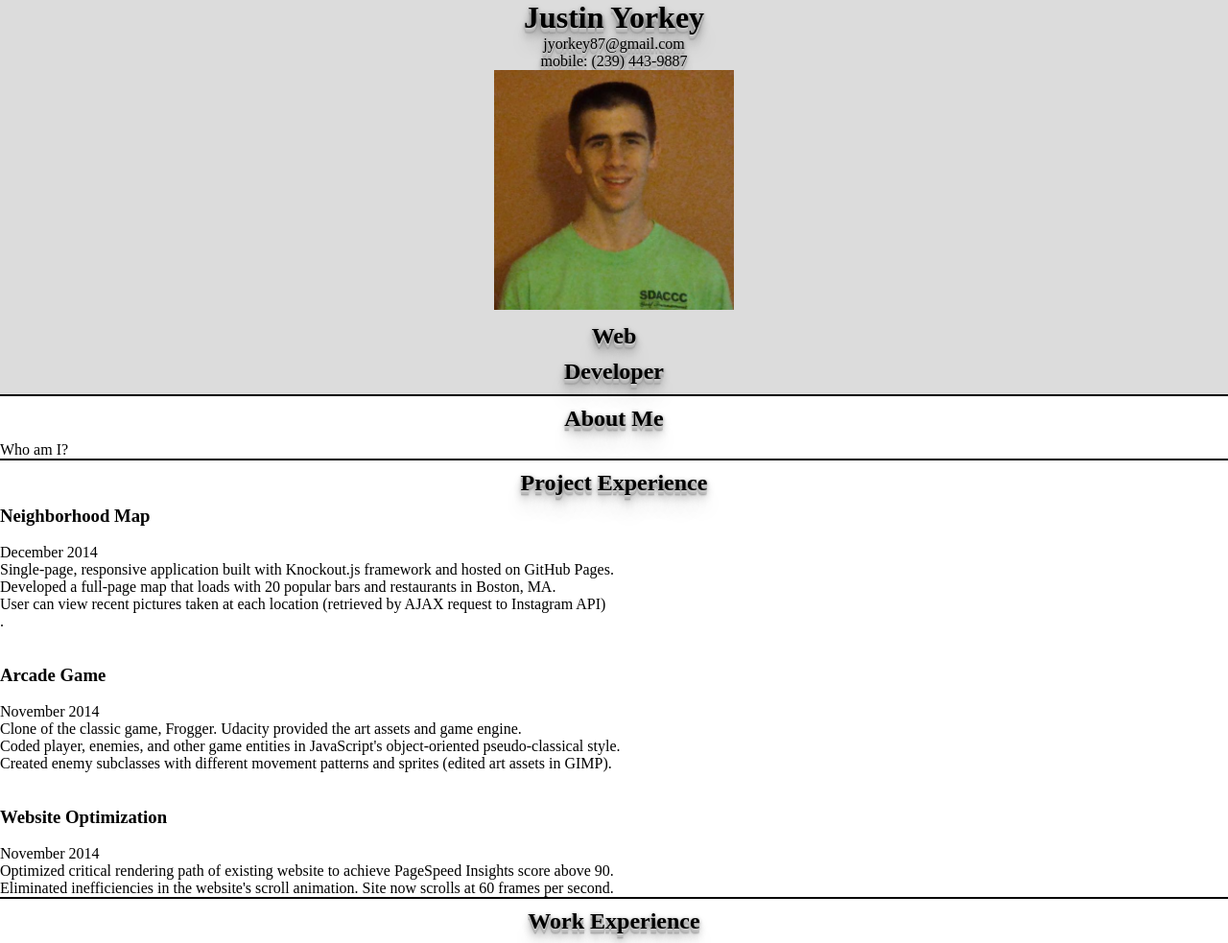
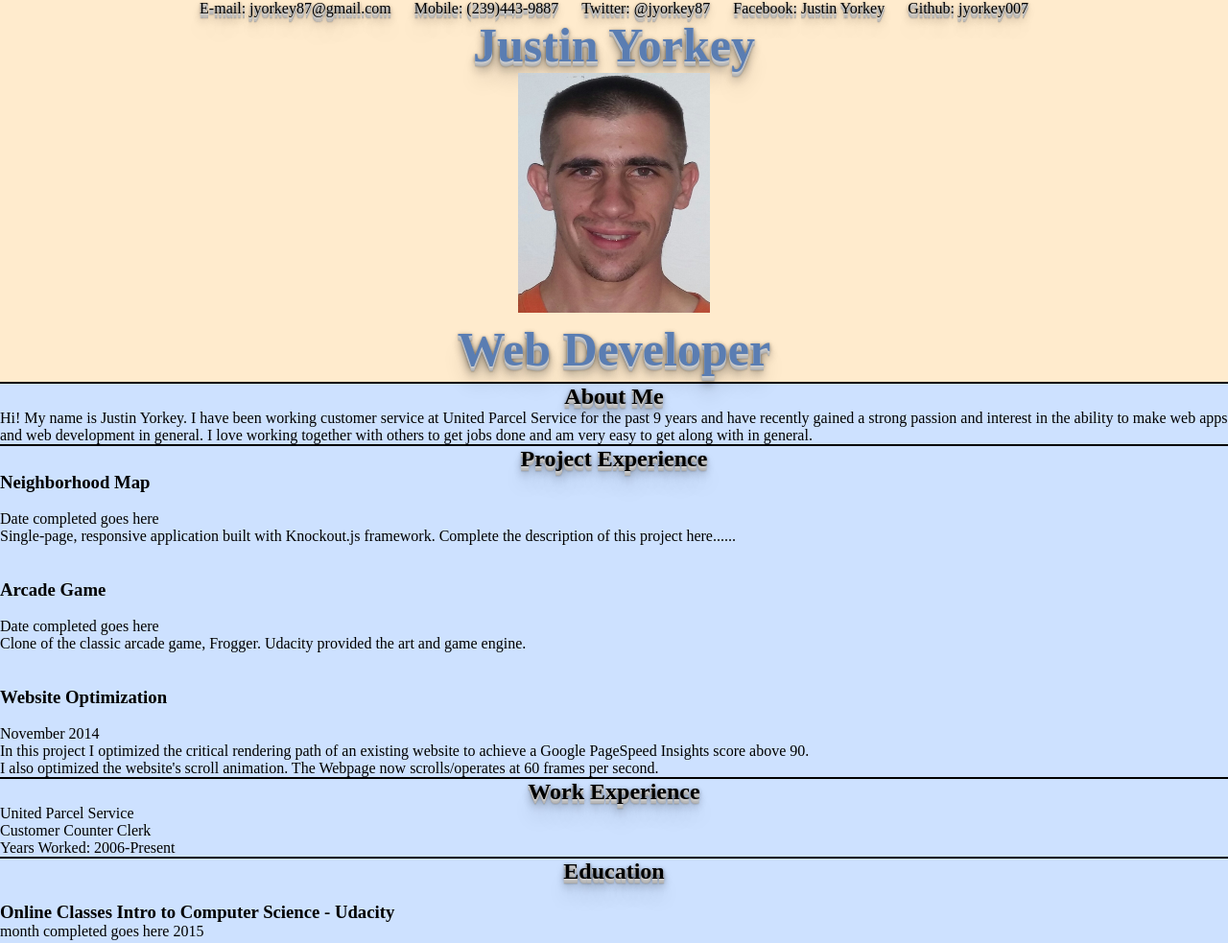
Before and after one commit to jyorkey007/Portfolio, a plain HTML site: page index.html in a window 1280 px wide. Shown: the top 983 px of the page at 96% size. Drawn offline with Linux system fonts and the light colour scheme.

Commit message:
finished mock-up

```diff
--- a/css/main.css
+++ b/css/main.css
@@ -20,10 +20,23 @@ header {
                0 5px 10px rgba(0,0,0,.25),
                0 10px 10px rgba(0,0,0,.2),
                0 20px 20px rgba(0,0,0,.15);
-  background-color: gainsboro;
+  background-color: #FFEBCD;
+  color: #5A7DB2;
 }
 
+main {
+  width: 100%;
+  height: 100%;
+  margin: 0 auto;
+  background-color: #CDE1FF;
+}
 
+li {
+  text-decoration: none;
+  display: inline;
+  padding: 10px;
+  color: black;
+}
 
 h2 {
   text-align: center;
@@ -39,10 +52,12 @@ h2 {
                0 5px 10px rgba(0,0,0,.25),
                0 10px 10px rgba(0,0,0,.2),
                0 20px 20px rgba(0,0,0,.15);
-  margin: 10px;
+  color: #000;
 }
+
 
 
 footer {
   text-align: center;
+  background-color: gainsboro;
 }
--- /dev/null
+++ b/css/portfolio.css
@@ -0,0 +1,55 @@
+* {
+  margin: 0;
+  padding: 0;
+  border: 0;
+
+}
+
+header {
+  width: 100%;
+  text-align: center;
+  text-shadow: 0 1px 0 #ccc,
+               0 2px 0 #c9c9c9,
+               0 3px 0 #bbb,
+               0 4px 0 #b9b9b9,
+               0 5px 0 #aaa,
+               0 6px 1px rgba(0,0,0,.1),
+               0 0 5px rgba(0,0,0,.1),
+               0 1px 3px rgba(0,0,0,.3),
+               0 3px 5px rgba(0,0,0,.2),
+               0 5px 10px rgba(0,0,0,.25),
+               0 10px 10px rgba(0,0,0,.2),
+               0 20px 20px rgba(0,0,0,.15);
+  background-color: #FFEBCD;
+  color: #5A7DB2;
+}
+
+main {
+  /*background-color: #CDE1FF;*/
+}
+
+footer {
+  text-align: center;
+  background-color: gainsboro;
+}
+
+
+.gallery {
+  float: left;
+  display: inline;
+  text-align: center;
+  margin: 10px 0 0 100px;
+}
+
+.borders {
+  border-left: 1px solid black;
+  border-right: 1px solid black;
+  background-color: #CDE1FF;
+}
+
+
+footer {
+  background-color: #FFEBCD;
+  color: #5A7DB2;
+  clear: both;
+}
--- a/index.html
+++ b/index.html
@@ -7,37 +7,36 @@
 </head>
 <body>
   <header>
-    <h1 id="text">Justin Yorkey</h1>
-    <p>jyorkey87@gmail.com</p>
-    <p>mobile: (239) 443-9887</p>
-    <img src="img/profile.png" width="250" height="250" alt="profile image" title="profile image">
-    <h2>Web</h2>
-    <h2>Developer</h2>
-    <hr style="border:1px solid black">
+    <ul>
+      <li>E-mail: jyorkey87@gmail.com</li>
+      <li>Mobile: (239)443-9887</li>
+      <li>Twitter: @jyorkey87</li>
+      <li>Facebook: Justin Yorkey</li>
+      <li>Github: jyorkey007</li>
+    </ul>
+    <h1 style="font-size:50px;">Justin Yorkey</h1>
+    <img src="img/profile-pic.jpg" width="200" height="250" alt="profile image" title="profile image">
+    <h1 style="margin:5px;font-size:50px;">Web Developer</h1>
+    <hr style="border: 1px solid black">
   </header>
-
   <main>
     <h2>About Me</h2>
-    <p>Who am I?</p>
-    <hr style="border:1px solid black">
+    <p>Hi! My name is Justin Yorkey. I have been working customer service at United Parcel Service for the past 9 years and have recently gained a strong passion and interest in the ability to make web apps and web development in general. I love working together with others to get jobs done and am very easy to get along with in general.</p>
+    <hr style="border: 1px solid black">
     <h2>Project Experience</h2>
     <h3>Neighborhood Map</h3><br>
-<p>December 2014<br>
-    Single-page, responsive application built with Knockout.js framework and hosted on GitHub Pages.<br>
-    Developed a full-page map that loads with 20 popular bars and restaurants in Boston, MA.<br>
-    User can view recent pictures taken at each location (retrieved by AJAX request to Instagram API)</p>.<br>
-<br><br>
+    <p>Date completed goes here</p>
+    <p>Single-page, responsive application built with Knockout.js framework. Complete the description of this project here......</p><br>
+<br>
     <h3>Arcade Game</h3><br>
-<p>November 2014<br>
-    Clone of the classic game, Frogger. Udacity provided the art assets and game engine.<br>
-    Coded player, enemies, and other game entities in JavaScript's object-oriented pseudo-classical style.<br>
-    Created enemy subclasses with different movement patterns and sprites (edited art assets in GIMP).<br>
+<p>Date completed goes here</p>
+    Clone of the classic arcade game, Frogger. Udacity provided the art and game engine.<br>
 <br><br>
 
     <h3>Website Optimization</h3><br>
 November 2014<br>
-    Optimized critical rendering path of existing website to achieve PageSpeed Insights score above 90.<br>
-    Eliminated inefficiencies in the website's scroll animation. Site now scrolls at 60 frames per second.</p>
+    In this project I optimized the critical rendering path of an existing website to achieve a Google PageSpeed Insights score above 90.<br>
+    I also optimized the website's scroll animation. The Webpage now scrolls/operates at 60 frames per second.</p>
     <hr style="border:1px solid black">
 
     <h2>Work Experience</h2>
@@ -51,12 +50,13 @@ November 2014<br>
       <li>
         <h3>Online Classes
         Intro to Computer Science - Udacity</h3>
-        <p>May 2014 - June 2014</p><br>
+        <p>month completed goes here 2015</p><br>
+        <a href="http://www.udacity.com">Udacity's website</a>
       </li>
       <li>
         <h3>Intro to HTML & CSS - Udacity</h3>
-        October 2014<br>
-        https://www.udacity.com<br><br>
+        month completed goes here 2015<br>
+        <a href="http://www.udacity.com">Udacity's website</a><br><br>
       </li>
       <li>
         <h3>JavaScript Basics - Udacity</h3>
@@ -80,12 +80,12 @@ November 2014<br>
       </li>
     <ul>
 
-      <hr style="border:1px solid black">
+      <hr style="border: 1px solid black">
   </main>
   <footer>
-    <img src="http://placehold.it/50x50" style="margin: 10px" alt="profile image" title="github">
-    <img src="http://placehold.it/50x50" style="margin: 10px" alt="profile image" title="google+">
-    <img src="http://placehold.it/50x50" style="margin: 10px" alt="profile image" title="facebook">
+    <a href="https://twitter.com/jyorkey87"><img src="img/twitter.png" alt="twitter image" title="twitter"></a>
+    <a href="http://plus.google.com/u/0"><img src="img/google-plus-icon.png" height="50" width="50" alt="google+ image" title="google+"></a>
+    <a href="http://www.facebook.com/justin.yorkey"><img src="img/facebook.jpeg" width="50" height="50" alt="facebook image" title="facebook"><a/>
   </footer>
 </body>
 </html>
```
Also changed, not shown: portfolio.html (+16 -12 lines), img/facebook.jpeg (added), img/google-plus-icon.png (added), img/profile-pic.jpg (added), img/twitter.png (added).
